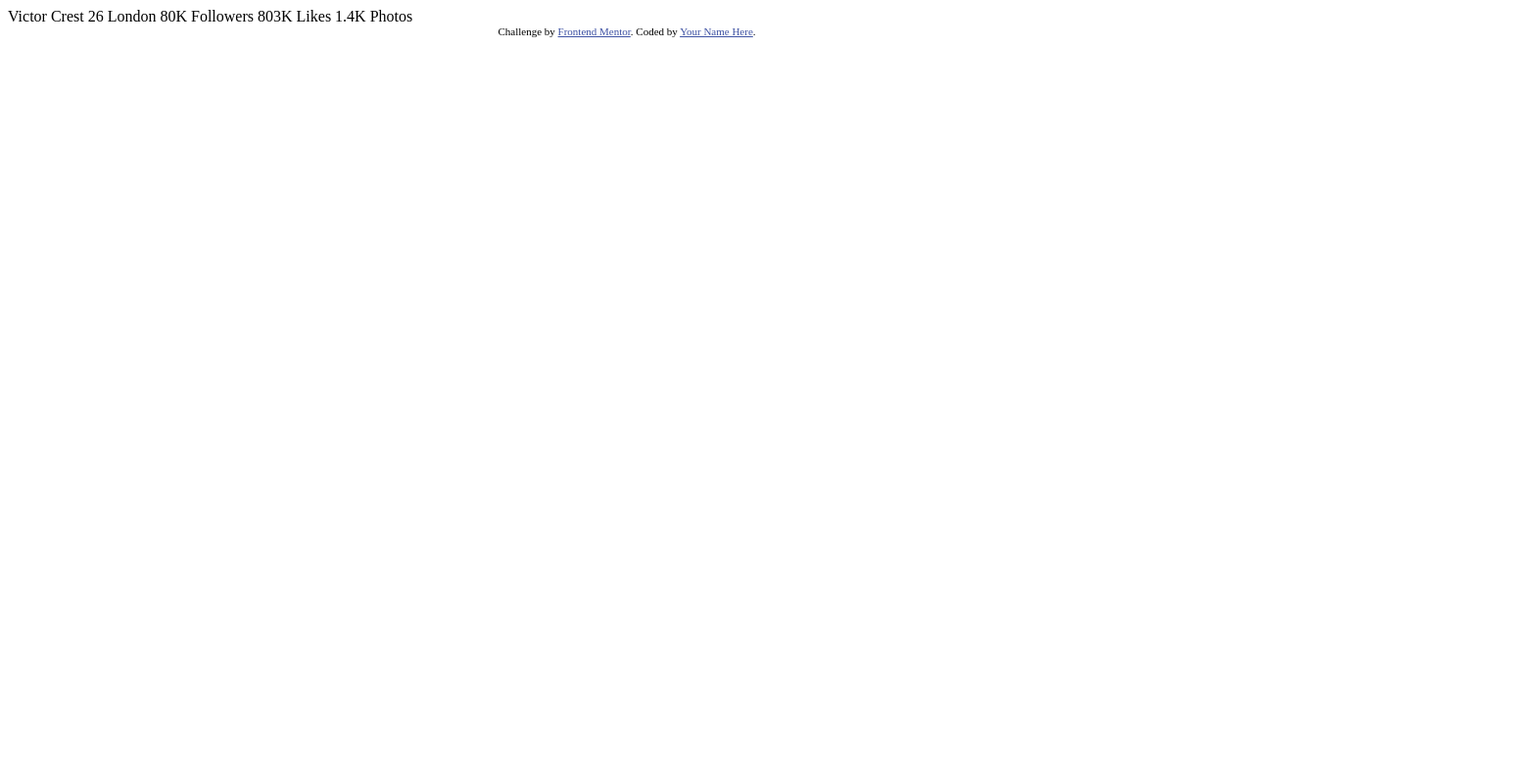
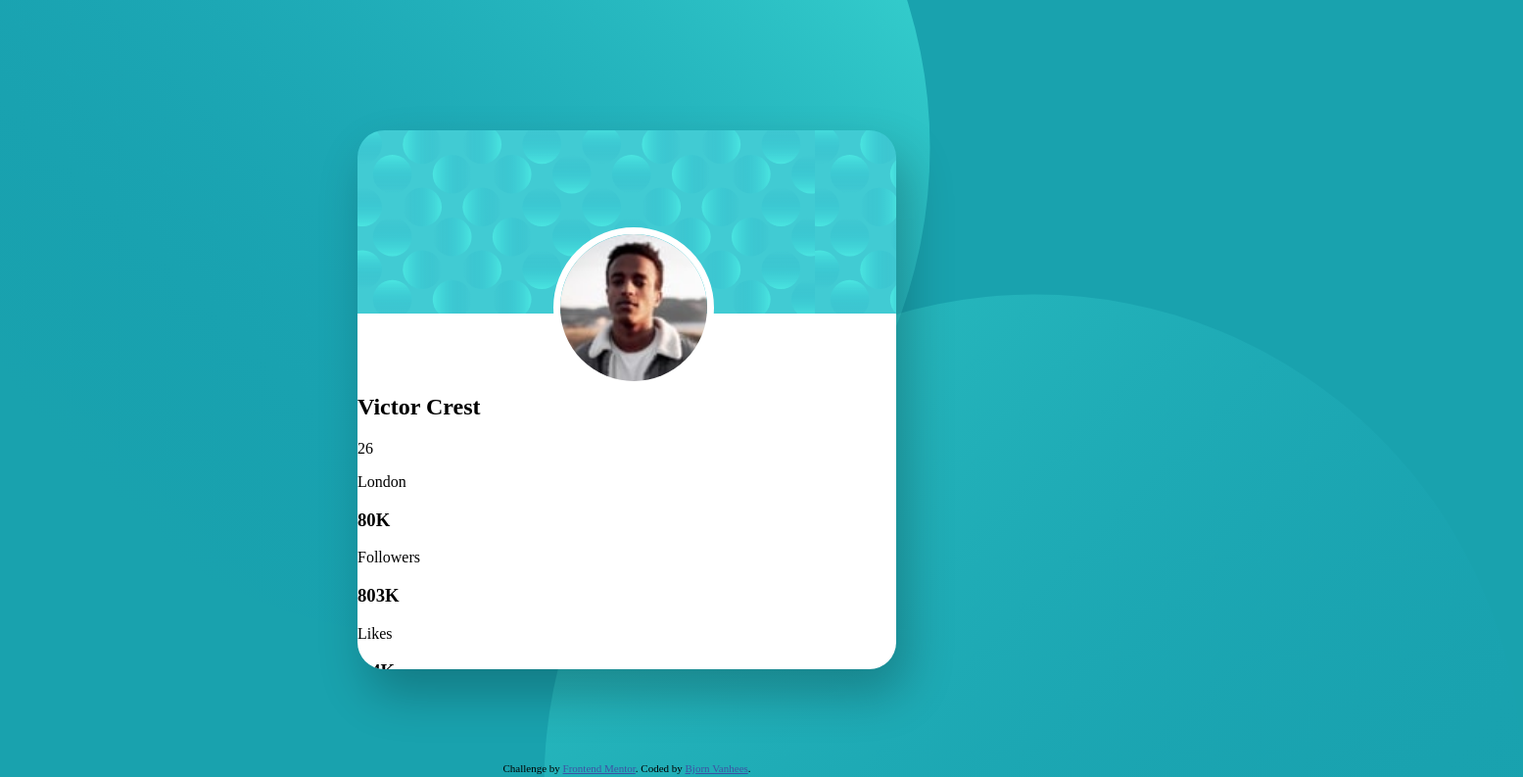
Before and after one commit to Bjornv92/frontendMasters, a plain HTML site: page Profile Card/profile-card-component-main/index.html in a window 1280 px wide. Shown: the top 793 px of the page at 98% size, 1555 px wide, since content can reach past the window. Drawn offline with Linux system fonts and the light colour scheme.

Commit message:
Working on desktop card

```diff
--- a/Profile Card/profile-card-component-main/index.html
+++ b/Profile Card/profile-card-component-main/index.html
@@ -5,6 +5,7 @@
   <meta name="viewport" content="width=device-width, initial-scale=1.0"> <!-- displays site properly based on user's device -->
 
   <link rel="icon" type="image/png" sizes="32x32" href="./images/favicon-32x32.png">
+  <link rel="stylesheet" href="style.css">
 
   <title>Frontend Mentor | Profile card component</title>
 
@@ -15,21 +16,44 @@
   </style>
 </head>
 <body>
-  Victor Crest
-  26
-  London
+  <img src="images/bg-pattern-top.svg" class="circle" id="circle-top">
+  <img src="images/bg-pattern-bottom.svg" class="circle" id="circle-bottom">
 
-  80K
-  Followers
+  <div class="card">
+    <div class="card-bg"></div>
+    <div class="card-content">
+      <div class="card-image">
+        <img src="images/image-victor.jpg">
+      </div>
 
-  803K
-  Likes
+      <div class="card-details">
+        <h2 class="name">Victor Crest</h2>
+        <p class="age">26</p>
+        <p class="city">London</p>
+        <div class="social-media">
 
-  1.4K
-  Photos
+          <div class="soc-details">
+            <h3>80K</h3>
+            <p>Followers</p>
+          </div>
+
+          <div class="soc-details">
+            <h3>803K</h3>
+            <p>Likes</p>
+          </div>
+
+          <div class="soc-details">
+            <h3>1.4K</h3>
+            <p>Photos</p>
+          </div>
+        </div>
+      </div>
+    </div>
+  </div>
+
   <div class="attribution">
     Challenge by <a href="https://www.frontendmentor.io?ref=challenge" target="_blank">Frontend Mentor</a>.
-    Coded by <a href="#">Your Name Here</a>.
+    Coded by <a href="#">Bjorn Vanhees</a>.
   </div>
 </body>
 </html>
--- /dev/null
+++ b/Profile Card/profile-card-component-main/style.css
@@ -0,0 +1,79 @@
+body {
+    height: 100vh;
+    background-color: hsl(185, 75%, 39%);
+    overflow: hidden;
+    display: flex;
+    justify-content: center;
+    align-items: center;
+}
+
+.attribution {
+    position: fixed;
+    bottom: 10px;
+    width: 100%;
+}
+
+.card {
+    width: 550px;
+    height: 550px;
+    border-radius: 5%;
+    box-shadow: 10px 25px 50px rgba(0, 0, 0, 0.247);
+    z-index: 1;
+    overflow: hidden;
+    background: white url("images/bg-pattern-card.svg") repeat-x;
+    background-size: 85%;
+}
+
+.card-image {
+    margin: 0 auto;
+    margin-top: 18%;
+    width: 150px;
+    height: 150px;
+}
+
+.card-image img {
+    width: 100%;
+    height: 100%;
+    border: 7px solid white;
+    border-radius: 50%;
+}
+
+.circle {
+    position: absolute;
+    height: 1000px;
+    width: 1000px;
+    z-index: 0;
+}
+
+#circle-top {
+    top: -350px;
+    left: -50px;
+}
+
+#circle-bottom {
+    bottom: -500px;
+    right: -275px;
+}
+
+
+
+/* MOBILE */
+
+@media only screen and (max-width: 375px) {
+    .circle {
+        position: absolute;
+        height: 500px;
+        width: 500px;
+    }
+
+    #circle-top {
+        top: -200px;
+        left: -200px;
+    }
+
+    #circle-bottom {
+        bottom: -200px;
+        right: -200px;
+    }
+
+}
```
Also changed, not shown: file.txt (deleted), text.txt (deleted).
